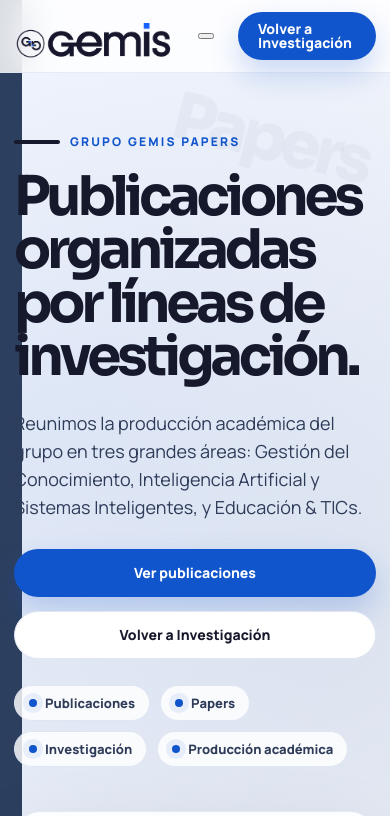
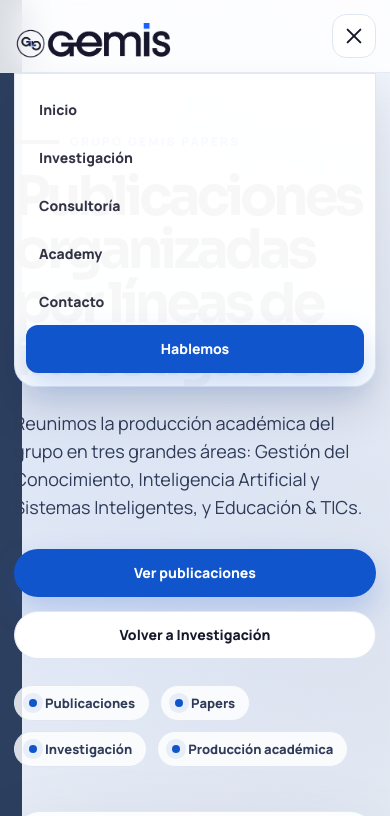
Before and after one commit to santiagoferreiros/grupo-gemis-web, a website: page research/papers/index.html in a window 390 px wide. Both pictures are taken after a click on the button "Abrir navegación". Shown: the top 816 px of the page. Drawn offline with Linux system fonts and the light colour scheme.

Commit message:
Se añade burguer menu para web responsive

```diff
--- a/assets/css/styles.css
+++ b/assets/css/styles.css
@@ -143,6 +143,7 @@
 }
 
 .nav-links a { position: relative; opacity: 0.88; }
+.nav-links a.button { opacity: 1; }
 .nav-links a::after {
   content: "";
   position: absolute;
@@ -154,8 +155,10 @@
   transition: width 180ms ease;
 }
 .nav-links a:hover::after, .nav-links a.active::after { width: 100%; }
+.nav-links a.button::after { display: none; }
 
 .nav-toggle { display: none; }
+.nav-action { flex: 0 0 auto; }
 
 .button {
   display: inline-flex;
@@ -448,8 +451,78 @@
 @keyframes spin { from { transform: rotate(0deg); } to { transform: rotate(360deg); } }
 
 @media (max-width: 1100px) {
-  .nav-links { display: none; }
-  .nav-toggle { display: inline-flex; }
+  .nav { position: relative; }
+  .nav-links {
+    position: absolute;
+    top: calc(100% + 1px);
+    left: 0;
+    right: 0;
+    display: none;
+    flex-direction: column;
+    align-items: stretch;
+    gap: 0;
+    padding: 12px 12px 60px;
+    color: var(--ink);
+    background: rgba(255, 255, 255, 0.97);
+    border: 1px solid rgba(223, 230, 242, 0.95);
+    border-radius: 0 0 22px 22px;
+    box-shadow: 0 24px 44px rgba(22, 24, 43, 0.12);
+  }
+  .nav-links.is-open { display: flex; }
+  .nav-links a {
+    width: 100%;
+    min-height: 48px;
+    display: flex;
+    align-items: center;
+    padding: 0 12px;
+    border-radius: 12px;
+  }
+  .nav-links a:hover,
+  .nav-links a.active { background: var(--blue-soft); }
+  .nav-links a::after { display: none; }
+  .nav-toggle {
+    width: 44px;
+    height: 44px;
+    display: inline-flex;
+    flex-direction: column;
+    align-items: center;
+    justify-content: center;
+    gap: 5px;
+    border: 1px solid var(--line);
+    border-radius: 14px;
+    background: #fff;
+    cursor: pointer;
+  }
+  .nav-toggle span {
+    width: 20px;
+    height: 2px;
+    border-radius: 999px;
+    background: var(--ink);
+    transition: transform 180ms ease, opacity 180ms ease;
+  }
+  .nav-toggle[aria-expanded="true"] span:nth-child(1) { transform: translateY(7px) rotate(45deg); }
+  .nav-toggle[aria-expanded="true"] span:nth-child(2) { opacity: 0; }
+  .nav-toggle[aria-expanded="true"] span:nth-child(3) { transform: translateY(-7px) rotate(-45deg); }
+  .nav-action {
+    position: absolute;
+    top: calc(100% + 253px);
+    left: 12px;
+    right: 12px;
+    z-index: 2;
+    display: none;
+    min-height: 48px;
+    padding: 0 12px;
+    color: var(--blue);
+    background: transparent;
+    box-shadow: none;
+    border-radius: 12px;
+  }
+  .nav.is-open .nav-action { display: inline-flex; }
+  .nav.is-open .nav-action:hover {
+    background: var(--blue-soft);
+    box-shadow: none;
+    transform: none;
+  }
   .hero-grid, .home-hero .hero-grid, .section-head, .grid-two, .contact-layout, .maintenance-card { grid-template-columns: 1fr; }
   .card-grid, .team-grid { grid-template-columns: repeat(2, minmax(0, 1fr)); }
   .card-grid.three, .card-grid.two { grid-template-columns: 1fr; }
--- a/assets/js/main.js
+++ b/assets/js/main.js
@@ -25,11 +25,25 @@
 
 const navToggle = document.querySelector('[data-nav-toggle]');
 const navLinks = document.querySelector('[data-nav-links]');
+const navBar = navToggle ? navToggle.closest('.nav') : null;
 
 if (navToggle && navLinks) {
+  const closeNavigation = () => {
+    navLinks.classList.remove('is-open');
+    navBar?.classList.remove('is-open');
+    navToggle.setAttribute('aria-expanded', 'false');
+    navToggle.setAttribute('aria-label', 'Abrir navegación');
+  };
+
   navToggle.addEventListener('click', () => {
     const isOpen = navLinks.classList.toggle('is-open');
+    navBar?.classList.toggle('is-open', isOpen);
     navToggle.setAttribute('aria-expanded', String(isOpen));
+    navToggle.setAttribute('aria-label', isOpen ? 'Cerrar navegación' : 'Abrir navegación');
+  });
+
+  navLinks.querySelectorAll('a').forEach((link) => {
+    link.addEventListener('click', closeNavigation);
   });
 }
 
--- a/research/papers/index.html
+++ b/research/papers/index.html
@@ -38,9 +38,10 @@
                 data-nav-toggle>
                 <span></span>
                 <span></span>
+                <span></span>
             </button>
 
-            <a class="button primary" href="/research/">Volver a Investigaci&oacute;n</a>
+            <a class="button primary nav-action" href="/contact/">Hablemos</a>
         </div>
     </header>
 
```
Also changed, not shown: academy/index.html (+1 -1 lines), consulting/index.html (+1 -1 lines), contact/index.html (+1 -1 lines), index.html (+2 -1 lines), research/index.html (+1 -1 lines), research/technology-transfer/index.html (+2 -1 lines).
